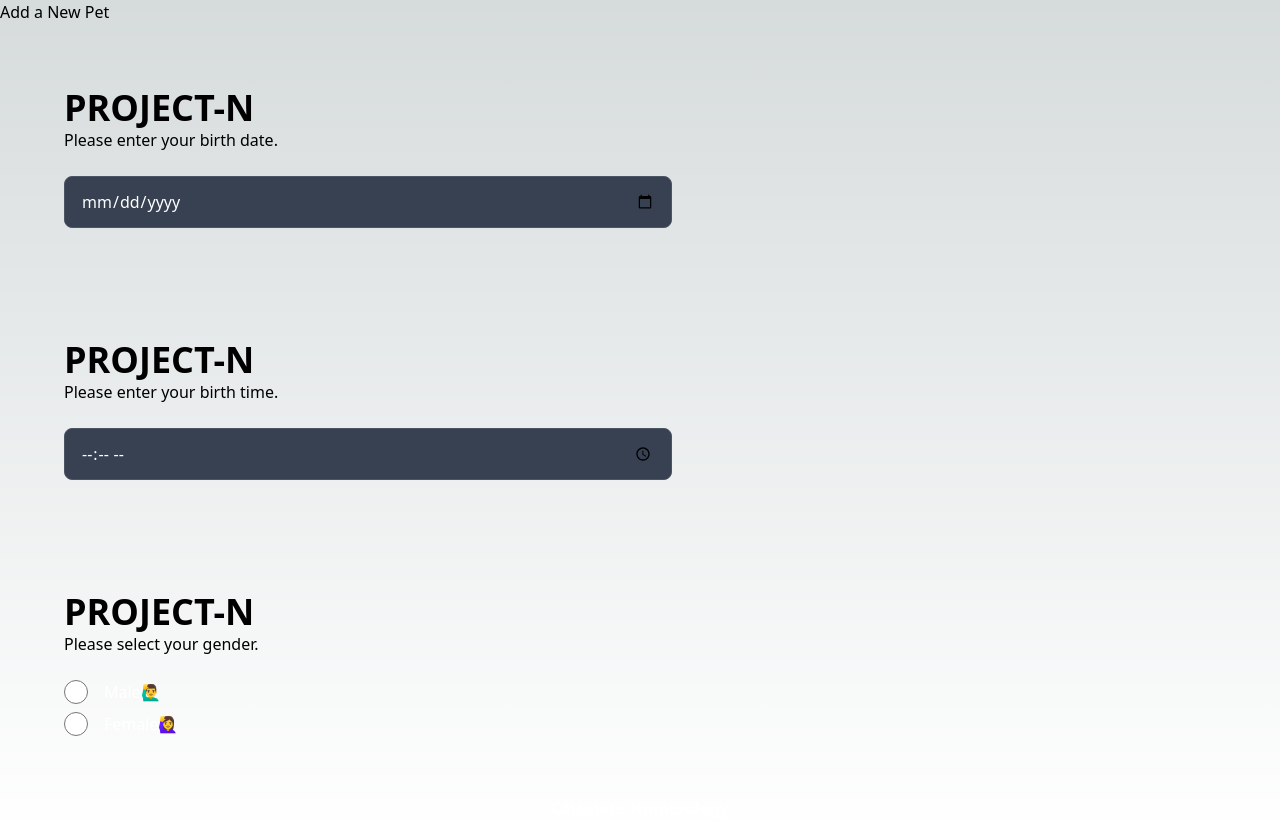
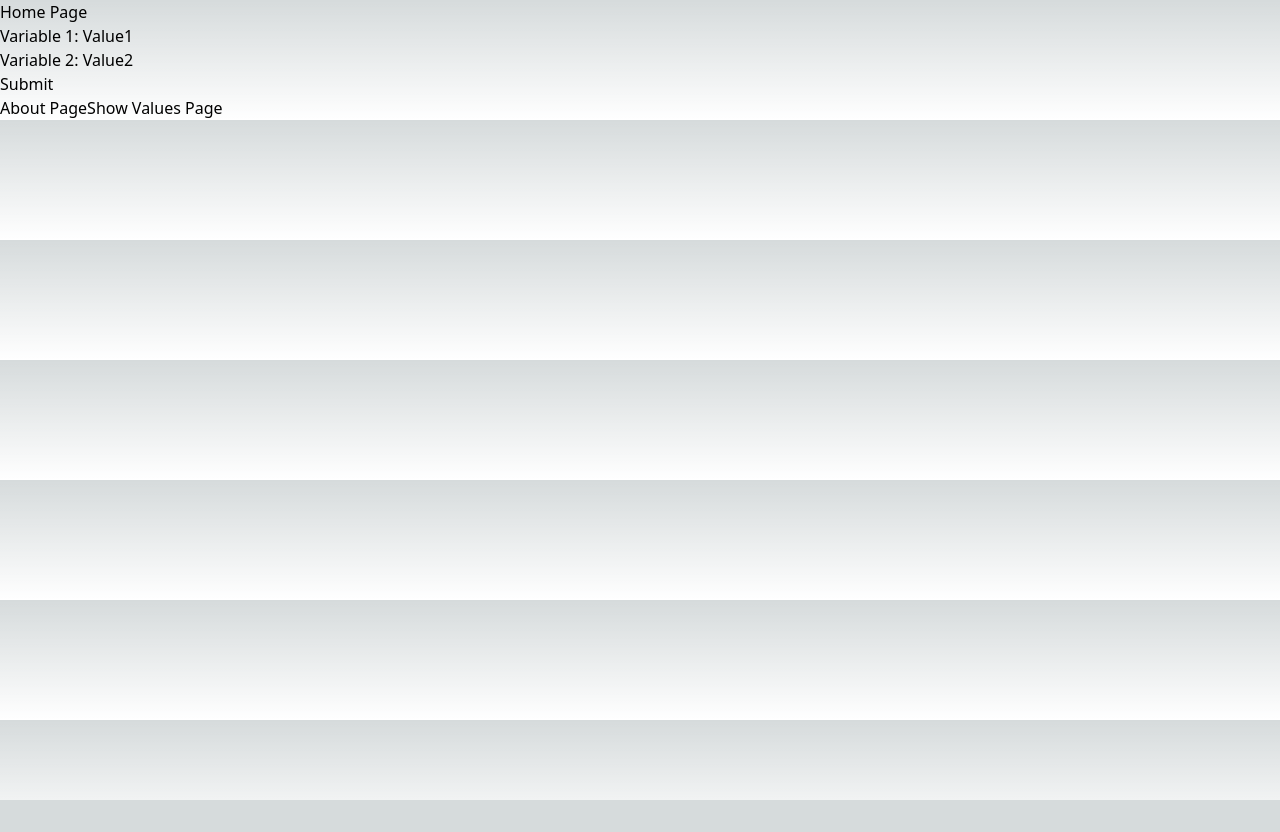
Before and after one commit to caelumpirata/NextJs, a Next.js app: page / in a window 1280 px wide. After the commit the page ends 800 px from the top, so only its background shows below. Built offline with nearby package versions, Linux system fonts and the light colour scheme.

Commit message:
static variable use - react context

```diff
--- /dev/null
+++ b/context/AppContext.js
@@ -0,0 +1,26 @@
+import React, { createContext, useContext, useState } from 'react';
+
+const AppContext = createContext();
+
+export const AppProvider = ({ children }) => {
+  const [state, setState] = useState({
+    variable1: '',
+    variable2: '',
+  });
+
+  const updateState = (newValues) => {
+    setState((prevState) => {
+      const updatedState = { ...prevState, ...newValues };
+      console.log('Updated State in Context:', updatedState);
+      return updatedState;
+    });
+  };
+
+  return (
+    <AppContext.Provider value={{ state, updateState }}>
+      {children}
+    </AppContext.Provider>
+  );
+};
+
+export const useAppContext = () => useContext(AppContext);
--- a/pages/_app.js
+++ b/pages/_app.js
@@ -1,5 +1,12 @@
-import "@/styles/globals.css";
+import { AppProvider } from '../context/AppContext';
+import '../styles/globals.css';
 
-export default function App({ Component, pageProps }) {
-  return <Component {...pageProps} />;
+function MyApp({ Component, pageProps }) {
+  return (
+    <AppProvider>
+      <Component {...pageProps} />
+    </AppProvider>
+  );
 }
+
+export default MyApp;
--- /dev/null
+++ b/pages/about.js
@@ -0,0 +1,29 @@
+import { useAppContext } from '../context/AppContext';
+import Link from 'next/link';
+const AboutPage = () => {
+  const { state, updateState } = useAppContext();
+
+  const handleChange = () => {
+    // Update state with new values
+    updateState({ variable1: 'NewValue1', variable2: 'NewValue2' });
+  };
+
+  return (
+    <div>
+      <h1>About Page</h1>
+      <p>Variable 1: {state.variable1}</p>
+      <p>Variable 2: {state.variable2}</p>
+      <button onClick={handleChange}>Change Values</button>
+      <div>
+        <Link href="/">
+           Home Page
+        </Link>
+        <Link href="/show-values">
+           Show Values Page
+        </Link>
+      </div>
+    </div>
+  );
+};
+
+export default AboutPage;
--- /dev/null
+++ b/pages/api/endpoint.js
@@ -0,0 +1,7 @@
+export default function handler(req, res) {
+    if (req.method === 'POST') {
+      res.status(200).json({ message: 'Data received', data: req.body });
+    } else {
+      res.status(405).json({ message: 'Method Not Allowed' });
+    }
+  }
--- a/pages/index.js
+++ b/pages/index.js
@@ -1,60 +1,44 @@
-import PetForm from '../components/PetForm';
-import NewForm from '../components/NewForm';
-import NumerologyForm from '@/components/NumerologyForm';
-import ProjectN from '@/components/ProjectN';
+import Link from 'next/link';
+import { useAppContext } from '../context/AppContext';
+import { useEffect } from 'react';
 
-const Home = () => {
+const HomePage = () => {
+  const { state, updateState } = useAppContext();
+
+  useEffect(() => {
+    console.log('HomePage useEffect triggered');
+    updateState({ variable1: 'Value1', variable2: 'Value2' });
+    console.log('State updated in HomePage:', { variable1: 'Value1', variable2: 'Value2' });
+  }, []); // Empty dependency array ensures this runs only once
+
+  const handleSubmit = async () => {
+    const response = await fetch('/api/endpoint', {
+      method: 'POST',
+      headers: {
+        'Content-Type': 'application/json',
+      },
+      body: JSON.stringify(state),
+    });
+    const data = await response.json();
+    console.log(data);
+  };
+
   return (
     <div>
-      <div >
-        <h1 >Add a New Pet</h1>
-        {/* <PetForm /> */}
-        {/* <NewForm /> */}
-        {/* <NumerologyForm /> */}
-        < ProjectN />
-
+      <h1>Home Page</h1>
+      <p>Variable 1: {state.variable1}</p>
+      <p>Variable 2: {state.variable2}</p>
+      <button onClick={handleSubmit}>Submit</button>
+      <div>
+        <Link href="/about">
+          About Page
+        </Link>
+        <Link href="/show-values">
+          Show Values Page
+        </Link>
       </div>
     </div>
   );
 };
 
-export default Home;
-
-
-// pages/index.js
-// import { useState } from 'react';
-// import DriverDescription from '../components/DriverDescription';
-// import { convertIntToStr } from '../utils/numberUtils';
-
-
-// export default function Home() {
-//     const [driverNumber, setDriverNumber] = useState('');
-
-//     const whatDriverSaysAboutYou = (driverNumber) => {
-//       setDriverNumber(driverNumber);
-//     };
-
-//     const digits = convertIntToStr(123); // Example usage
-// console.log(digits); // Output: [1, 2, 3]
-
-//     return (
-//         <div>
-//             <h1>What the Driver Says About You</h1>
-//             <hr></hr>
-//             <button onClick={() => whatDriverSaysAboutYou(1)}>Driver 1</button>
-//             <button onClick={() => whatDriverSaysAboutYou(2)}>Driver 2</button>
-//             <button onClick={() => whatDriverSaysAboutYou(3)}>Driver 3</button>
-//             <button onClick={() => whatDriverSaysAboutYou(4)}>Driver 4</button>
-//             <button onClick={() => whatDriverSaysAboutYou(5)}>Driver 5</button>
-//             <button onClick={() => whatDriverSaysAboutYou(6)}>Driver 6</button>
-//             <button onClick={() => whatDriverSaysAboutYou(7)}>Driver 7</button>
-//             <button onClick={() => whatDriverSaysAboutYou(8)}>Driver 8</button>
-//             <button onClick={() => whatDriverSaysAboutYou(9)}>Driver 9</button>
-//             <button onClick={() => whatDriverSaysAboutYou(11)}>Driver 11</button>
-//             <div>
-//               <hr></hr>
-//                 <DriverDescription driver={driverNumber} />
-//             </div>
-//         </div>
-//     );
-// }
+export default HomePage;
--- /dev/null
+++ b/pages/show-values.js
@@ -0,0 +1,35 @@
+import { useAppContext } from '../context/AppContext';
+import { useEffect } from 'react';
+import Link from 'next/link';
+
+const ShowValuesPage = () => {
+  const { state } = useAppContext();
+
+  useEffect(() => {
+    console.log('ShowValuesPage state on mount:', state);
+  }, []);
+
+  useEffect(() => {
+    console.log('ShowValuesPage state update:', state);
+  }, []);
+
+  console.log("-------------------" + state.variable1)
+
+  return (
+    <div>
+      <h1>Show Values Page</h1>
+      <p>Variable 1: {state.variable1}</p>
+      <p>Variable 2: {state.variable2}</p>
+      <div>
+        <Link href="/">
+           Home Page
+        </Link>
+        <Link href="/about">
+           About Page
+        </Link>
+      </div>
+    </div>
+  );
+};
+
+export default ShowValuesPage;
```
